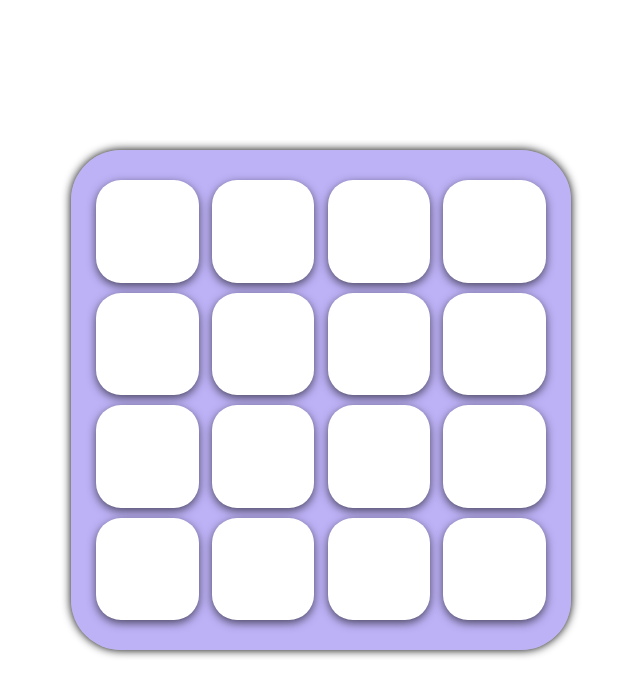
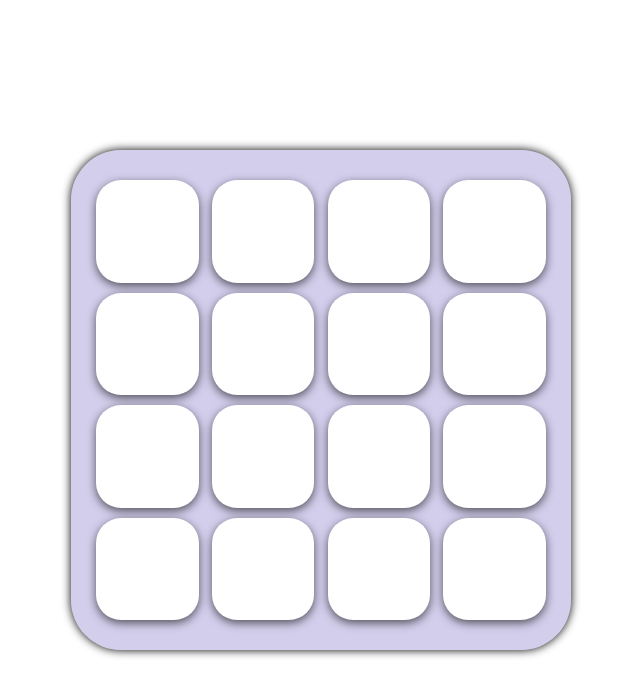
Before and after one commit to madhumithavenu/game_js_dom_memory_card_Game, a plain HTML site: page index.html in a window 1280 px wide. Shown: the whole page, without its empty margins (319-959 px from the left). Drawn offline with Linux system fonts and the light colour scheme.

Commit message:
Changing Background color

```diff
--- a/style.css
+++ b/style.css
@@ -20,7 +20,7 @@ body {
 .container{
     height: 500px;
     width: 500px;
-    background: rgba(64, 30, 231, 0.342);
+    background: rgba(126, 111, 200, 0.342);
     border-radius: 50px;
     padding: 25px;
     box-shadow: 0 0 10px;
@@ -68,8 +68,6 @@ body {
 
     transform: rotateY(-180deg);
 }
-
-
 .card.flip .back-view{
     transform: rotateY(0);
 }
```
